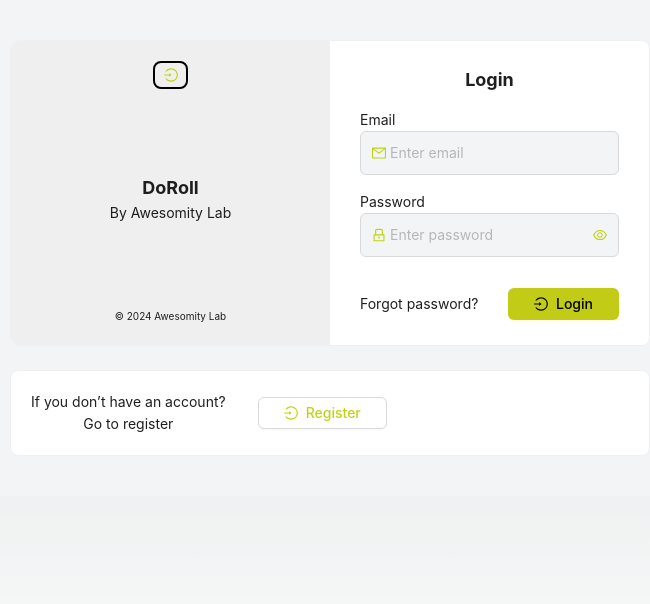
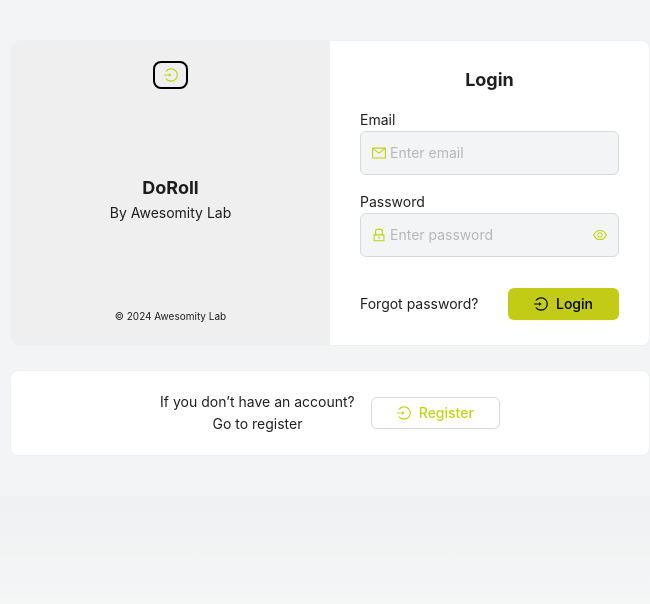
Before and after one commit to Iriboneye-Nina/Doroll-Frontend, a Next.js app: page / in a window 1280 px wide. Shown: the top 604 px of the page, without its empty margins (310-960 px from the left). Built offline with nearby package versions, Linux system fonts and the light colour scheme.

Commit message:
fix-register

```diff
--- a/src/pages/index.tsx
+++ b/src/pages/index.tsx
@@ -31,7 +31,6 @@ export default function Login() {
             message.error(errorMsg);
         }
     };
-
     return (
         <div className="flex flex-col items-center space-y-6 py-10 bg-gray-100">
             <Card className="w-full sm:w-3/4 md:w-2/3 lg:w-1/2 p-0">
@@ -97,20 +96,19 @@ export default function Login() {
                 </div>
             </Card>
 
-            <Card className="w-full flex sm:w-3/4 md:w-2/3 lg:w-1/2 p-0">
+            <Card className="w-full sm:w-3/4 md:w-2/3 lg:w-1/2 p-0">
                 <div className="flex justify-center items-center p-5">
                     <div className="flex flex-col items-center mr-4">
                         <Text>If you don’t have an account?</Text>
                         <Text>Go to register</Text>
                     </div>
-         <Link href="/signUp" className="ml-4">
+                    <Link href="/signUp">
                         <Button icon={<LoginOutlined className="text-[#C0D310]" />} className="text-[#C0D310]">
                             Register
                         </Button>
                     </Link>
                 </div>
             </Card>
-
         </div>
     );
 }
```
Also changed, not shown: src/react-beautiful-dnd.d.ts (added). Lines whose indentation alone changed are shown as unchanged.
